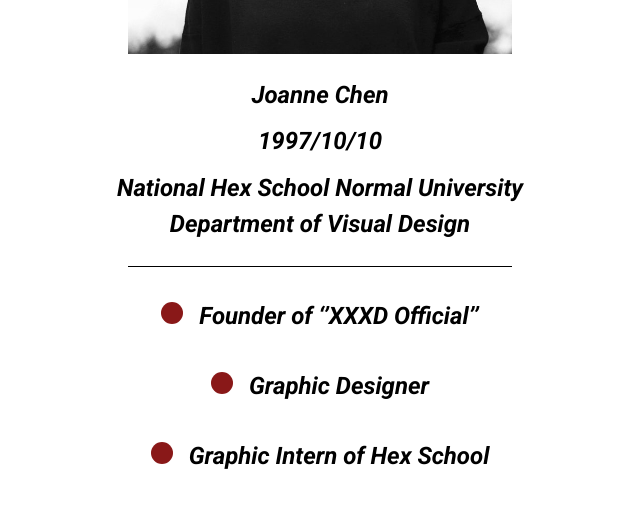
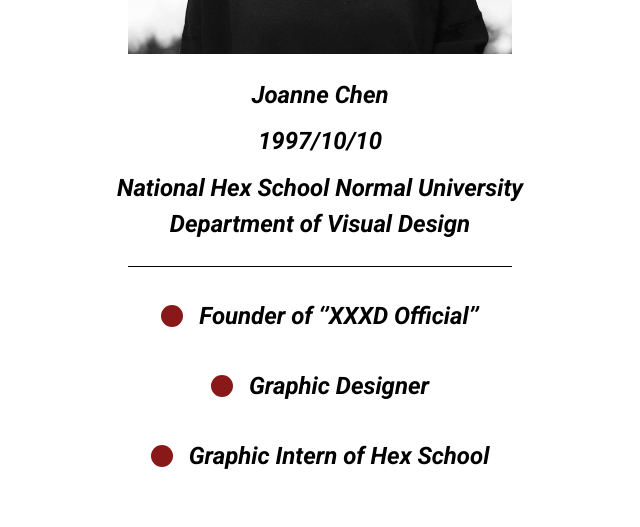
Before and after one commit to wei-1539/week02, a plain HTML site: page index.html in a window 1280 px wide. Shown: the part 1310-1837 px from the top of the page, 320-960 px from the left. Drawn offline with Linux system fonts and the light colour scheme.

Commit message:
細修About

```diff
--- a/all.scss
+++ b/all.scss
@@ -46,8 +46,8 @@
 }
 
 .about {
-    text-align: center;
-
+    flex-direction: column;
+    align-items: center;
     h2 {
         font-size: 64px;
         line-height: 84px;
@@ -58,7 +58,7 @@
         font-size: 24px;
         line-height: 42px;
         font-weight: 700;
-
+        text-align: center;
         .different {
             line-height: 36px;
         }
@@ -68,8 +68,10 @@
             margin: 0 auto;
             border-bottom: 1px solid #000;
         }
-
+        // 讓偽元素垂直置中對齊
         .circle {
+            justify-content: center;
+            align-items: center;
             &::before {
                 background-color: #891818;
                 content: "";
--- a/index.html
+++ b/index.html
@@ -28,7 +28,7 @@
             </ul>
         </div>
     </div>
-    <div class="about pt-14 pb-14">
+    <div class="about pt-14 pb-14 df">
         <h2 class=" mb-10">About</h2>
         <a href="#"><img src="./img/photo.png" alt=""></a>
         <ul class="about-info mt-5 mb-7">
@@ -38,9 +38,9 @@
             <li class="bottomLine"></li>
         </ul>
         <ul class="about-info ">
-            <li class="circle mb-7">Founder of ‘’XXXD Official’’</li>
-            <li class="circle mb-7">Graphic Designer</li>
-            <li class="circle ">Graphic Intern of Hex School</li>
+            <li class="circle mb-7 df">Founder of ‘’XXXD Official’’</li>
+            <li class="circle mb-7 df">Graphic Designer</li>
+            <li class="circle  df">Graphic Intern of Hex School</li>
         </ul>
     </div>
 
```
Also changed, not shown: all.css, 1 other file.
